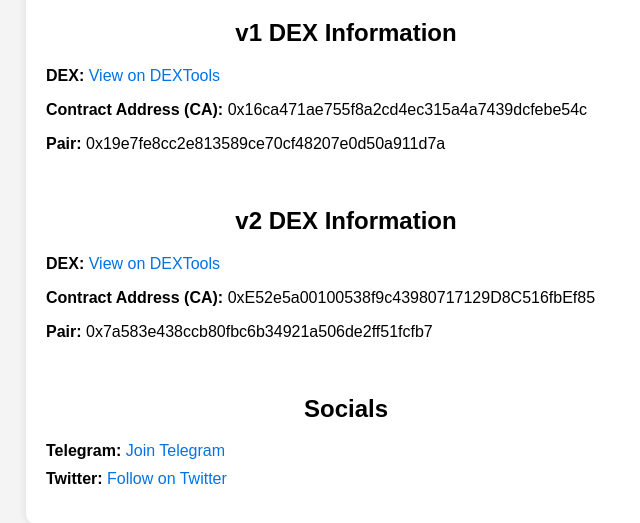
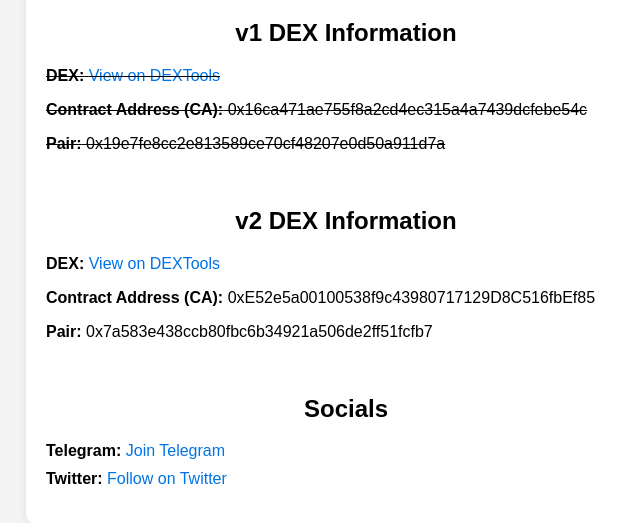
Before and after one commit to synergysize/Nexfundai, a plain HTML site: page index.html in a window 1280 px wide. Shown: the part 101-624 px from the top of the page, without its empty margins (294-934 px from the left). Drawn offline with Linux system fonts and the light colour scheme.

Commit message:
Add files via upload

```diff
--- a/index.html
+++ b/index.html
@@ -40,6 +40,9 @@
         .link-list li {
             margin: 10px 0;
         }
+        .strike {
+            text-decoration: line-through;
+        }
     </style>
 </head>
 <body>
@@ -48,9 +51,9 @@
         <h1>NexFund AI</h1>
 
         <h2>v1 DEX Information</h2>
-        <p><strong>DEX:</strong> <a href="https://www.dextools.io/app/en/ether/pair-explorer/0x19e7fe8cc2e813589ce70cf48207e0d50a911d7a?t=1728506773177" target="_blank">View on DEXTools</a></p>
-        <p><strong>Contract Address (CA):</strong> 0x16ca471ae755f8a2cd4ec315a4a7439dcfebe54c</p>
-        <p><strong>Pair:</strong> 0x19e7fe8cc2e813589ce70cf48207e0d50a911d7a</p>
+        <p class="strike"><strong>DEX:</strong> <a href="https://www.dextools.io/app/en/ether/pair-explorer/0x19e7fe8cc2e813589ce70cf48207e0d50a911d7a?t=1728506773177" target="_blank">View on DEXTools</a></p>
+        <p class="strike"><strong>Contract Address (CA):</strong> 0x16ca471ae755f8a2cd4ec315a4a7439dcfebe54c</p>
+        <p class="strike"><strong>Pair:</strong> 0x19e7fe8cc2e813589ce70cf48207e0d50a911d7a</p>
 
         <br>
 
```
